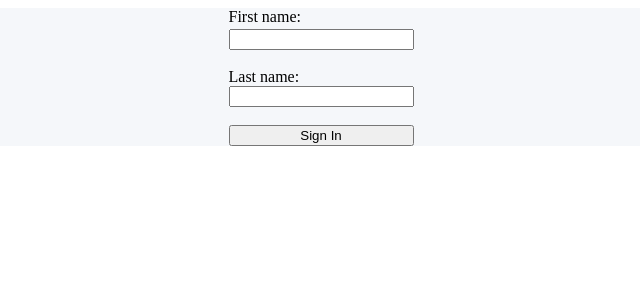
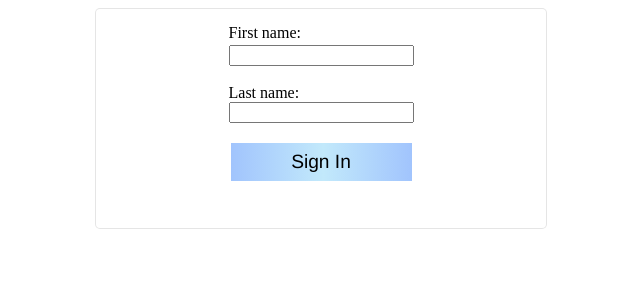
Before and after one commit to HudsonPWesel/Full-Stack-Web-Project, a Next.js app: page /login in a window 1280 px wide. Shown: the top 300 px of the page, without its empty margins (319-959 px from the left). Built offline with nearby package versions, Linux system fonts and the light colour scheme.

Commit message:
Add more routes

```diff
--- a/package.json
+++ b/package.json
@@ -10,6 +10,7 @@
   },
   "dependencies": {
     "@reduxjs/toolkit": "^1.9.7",
+    "axios": "^1.6.1",
     "body-parser": "^1.20.2",
     "cors": "^2.8.5",
     "express": "^4.18.2",
--- a/src/api/routes/index.js
+++ b/src/api/routes/index.js
@@ -0,0 +1 @@
+http://localhost:3001/login
--- /dev/null
+++ b/src/api/routes/login.js
@@ -0,0 +1,5 @@
+const express = require('express');
+const app = express();
+app.post('/login', (req, res) => {
+    res.header('Access-Control-Allow-Methods', 'POST, GET, OPTIONS');
+});
--- a/src/pages/login.jsx
+++ b/src/pages/login.jsx
@@ -1,11 +1,29 @@
+import {useFetch} from '../components/hooks/useFetch';
+import axios from 'axios';
 import styles from './login.module.scss'
 const LoginForm = () => {
-    return(<form className={styles['login__form']}>
-        <label for="fname">First name:</label>
-        <input type="text" id="fname" name="fname"/><br/>
-        <label for="lname">Last name:</label>
-        <input type="text" id="lname" name="lname"/><br/>
-        <input type="submit" value="Sign In"/>
+    const submitHandler = async (e) => {
+       e.preventDefault();
+        try {
+            const response = await axios.post('http://localhost:3001/login',
+                                            {name:"Hudson", email:"E@gmail.com"});
+            console.log(response.data);
+        } catch (error) {
+            console.error('Error submitting form:', error);
+        }
+
+    };
+    const fetchFunc = () => {
+			return fetch('http://localhost:3001/');
+		};
+
+    return(
+        <form onSubmit={submitHandler} action='/login' method='POST' className={styles['login__form']}>
+            <label htmlFor="fname">First name:</label>
+            <input type="text" id="fname" name="fname"/><br/>
+            <label htmlFor="lname">Last name:</label>
+            <input type="text" id="lname" name="lname"/><br/>
+            <input type="submit" className={styles['login__sign-in']} value="Sign In"/>
         </form>)
 }
 export default LoginForm
--- a/src/pages/login.module.scss
+++ b/src/pages/login.module.scss
@@ -1,12 +1,32 @@
+@import "variables.scss";
+
 .login{
     &__form{
         width: 75%;
         display: grid;
         grid-template-rows: repeat(2, 1fr);
         margin: auto;
+        padding: 5rem;
         align-self: center;
         justify-content: center;
         background-color: rgb(245, 247, 250);
+        border-radius: 5px;
+        margin-top: 15rem;
+        max-width: 380px;
+        padding: 15px 35px 45px;
+        margin: 0 auto;
+        background-color: #fff;
+        border: 1px solid rgba(0,0,0,0.1);
+    }
+    &__sign-in{
+        padding: .5rem 1rem;
+        border: 2px solid #fff;
+        font-family: "Helvetica Neue",Helvetica,Arial;
+        font-size: 1.2rem;
+        background-image: linear-gradient(to right, #a1c4fd 0%, #c2e9fb 51%, #a1c4fd 100%);
+        cursor: pointer;
+
     }
 
+
 }
```
Also changed, not shown: src/api/server.js (+35 -10 lines), 1 other file (tests, documents, lock files or other folders).
